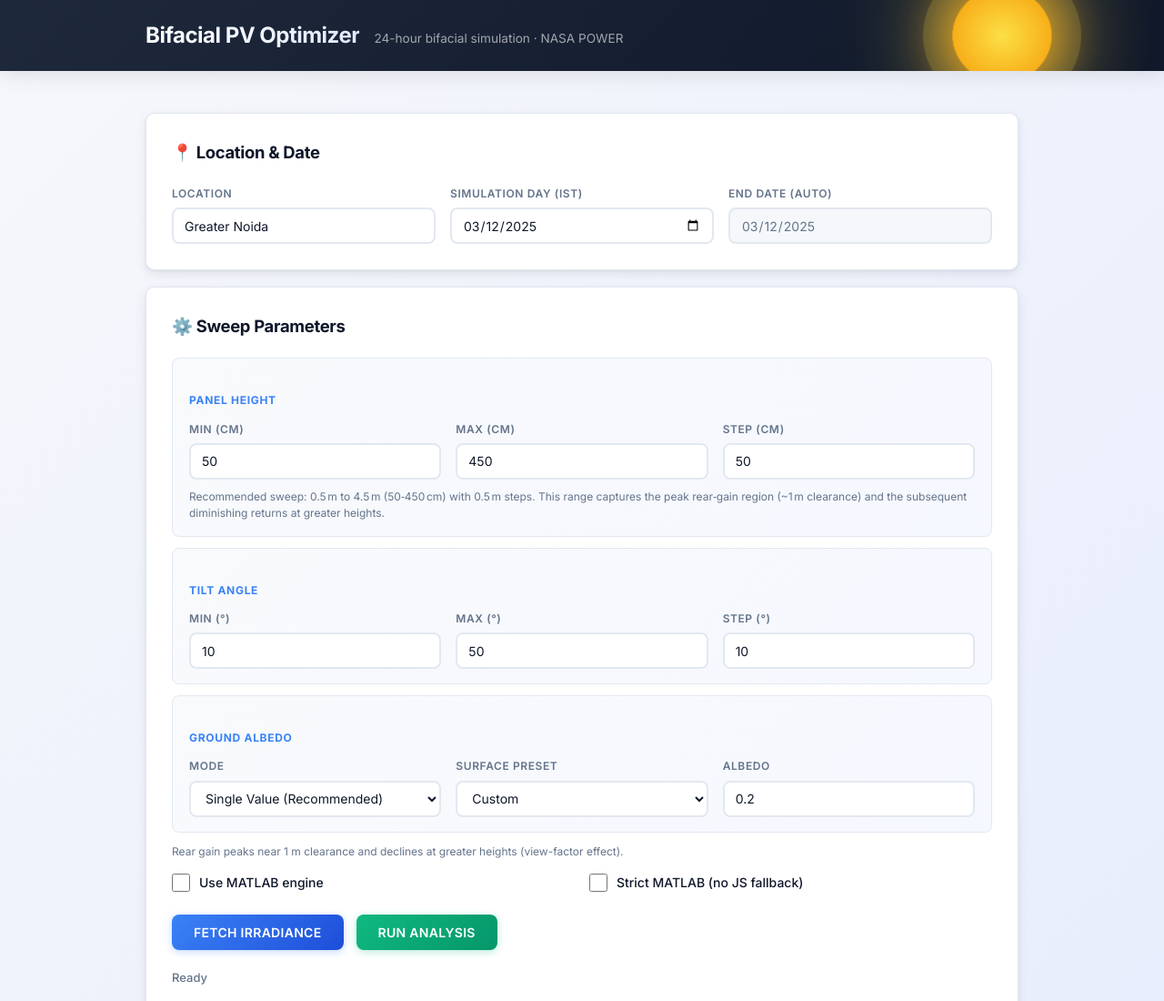
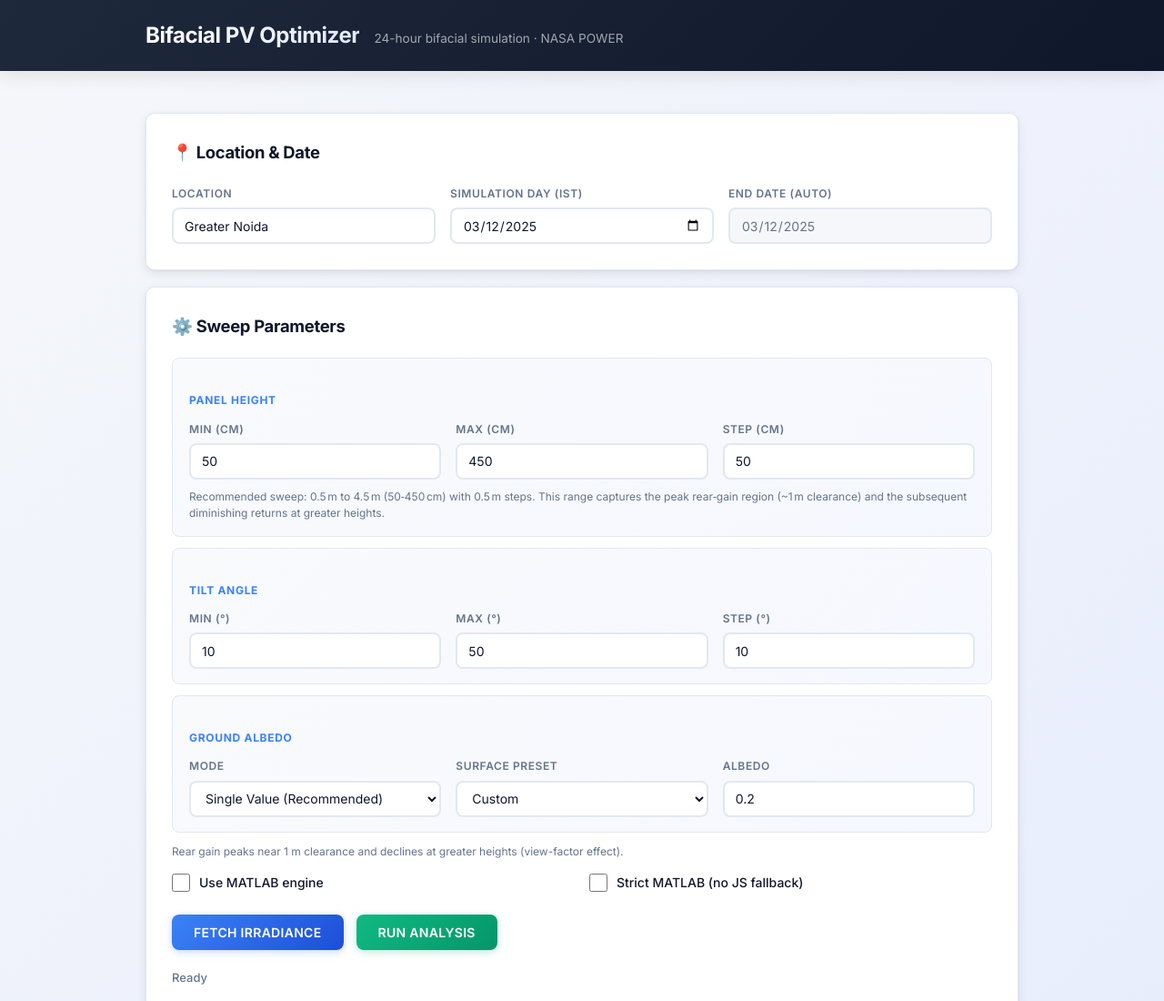
Before and after one commit to qAditya/btp, a plain HTML site: page frontend/index.html in a window 1280 px wide. Shown: the top 1100 px of the page at 91% size. Drawn offline with nearby package versions, Linux system fonts and the light colour scheme.

Commit message:
uichanges

```diff
--- a/frontend/styles.css
+++ b/frontend/styles.css
@@ -490,36 +490,3 @@ ol.references a:hover { text-decoration: underline; }
     padding: 10px 12px;
   }
 }
-
-/* ─── Hero Animation ─── */
-.hero-sun {
-  width: 100px;
-  height: 100px;
-  background: radial-gradient(circle, #fde047 0%, #f59e0b 80%, #d97706 100%);
-  border-radius: 50%;
-  position: absolute;
-  right: 10%;
-  top: 50%;
-  transform: translateY(-50%);
-  box-shadow: 0 0 40px #f59e0b, 0 0 80px #fcd34d;
-  animation: pulseSun 4s infinite alternate;
-  z-index: 2;
-  pointer-events: none;
-}
-.hero-sun::after {
-  content: '';
-  position: absolute;
-  top: -15px; left: -15px; right: -15px; bottom: -15px;
-  border-radius: 50%;
-  background: rgba(253, 224, 71, 0.2);
-  animation: pulseGlow 2s infinite alternate;
-  z-index: 1;
-}
-@keyframes pulseSun {
-  0% { transform: translateY(-50%) scale(1) rotateX(0deg); box-shadow: 0 0 30px #f59e0b, 0 0 60px #fcd34d; }
-  100% { transform: translateY(-50%) scale(1.1) rotateX(20deg); box-shadow: 0 0 50px #f59e0b, 0 0 100px #fcd34d, 0 0 150px rgba(253, 224, 71, 0.4); }
-}
-@keyframes pulseGlow {
-  0% { transform: scale(0.9); opacity: 0.5; }
-  100% { transform: scale(1.3); opacity: 0.9; }
-}
```
